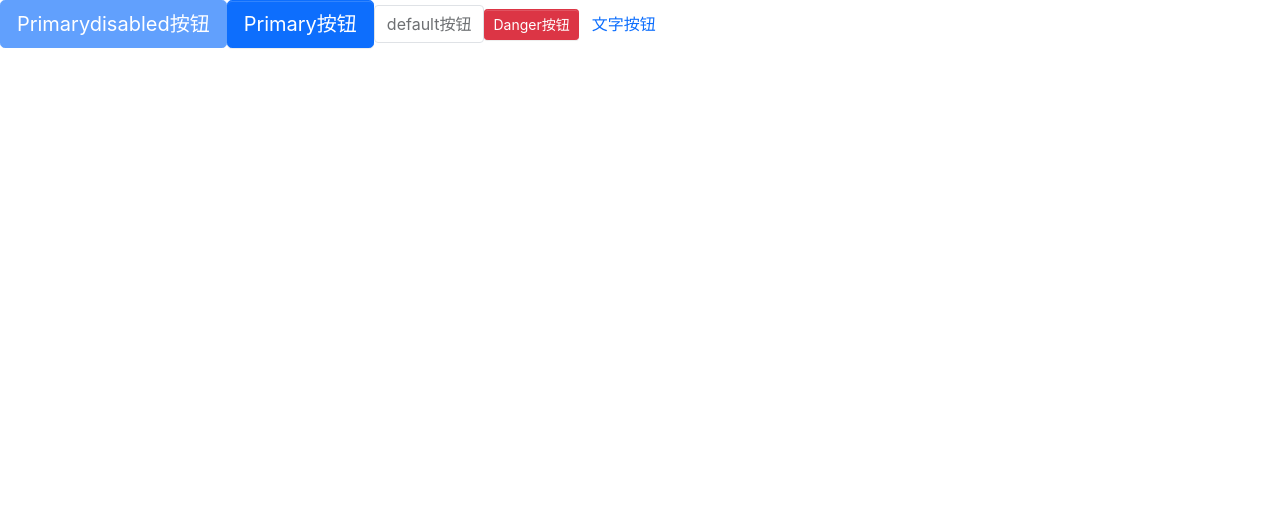
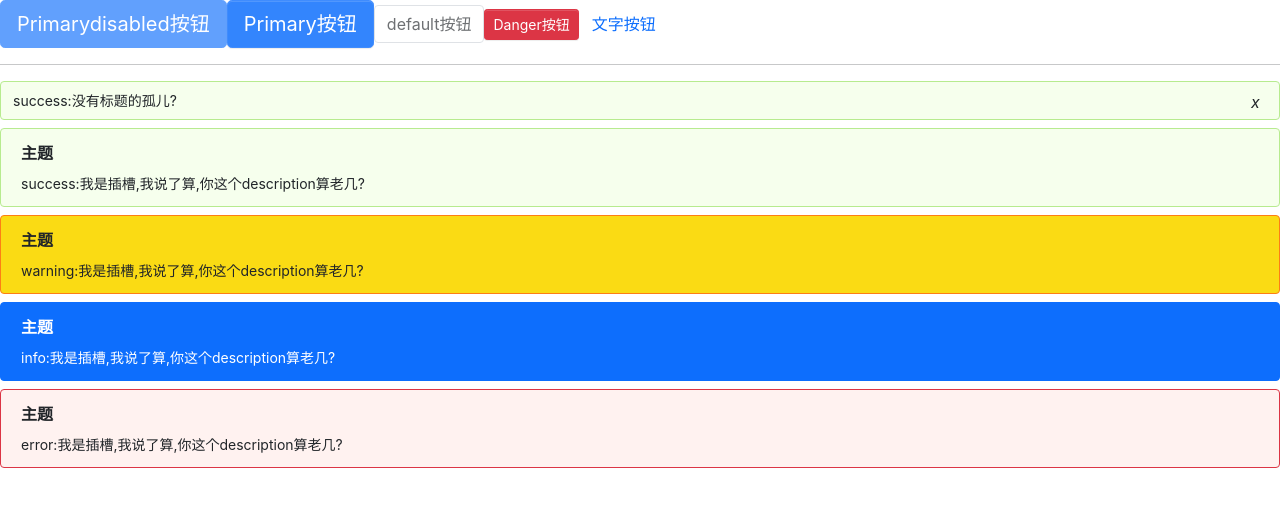
Before and after one commit to Potato-X/ui, a React (Create React App) app: page / in a window 1280 px wide. Shown: the top 506 px of the page. Built offline with nearby package versions, Linux system fonts and the light colour scheme.

Commit message:
add:alert.tsx 组件的编写

```diff
--- a/src/App.tsx
+++ b/src/App.tsx
@@ -1,13 +1,27 @@
 import React from 'react'
 import Button from './components/Button'
 import { ButtonSize, ButtonType } from './components/Button/button'
+import Alert from "./components/Alert/alert"
 const App: React.FC = () => {
+    function clickHandler(event:React.MouseEvent){
+        console.log(event)
+    }
     return (<div>
         <Button btnType="primary" size="large" disabled>Primarydisabled按钮</Button>
-        <Button btnType="primary" size="large">Primary按钮</Button>
+        <Button btnType="primary" size="large" autoFocus>Primary按钮</Button>
         <Button btnType="default" disabled>default按钮</Button>
-        <Button btnType="danger" size="small">Danger按钮</Button>
-        <Button btnType="link" href="javascript:;">文字按钮</Button>
+        <Button btnType="danger" size="small" onClick={clickHandler}>Danger按钮</Button>
+        <Button btnType="link">文字按钮</Button>
+        <hr />
+        <Alert closable type='success' description='这是一个简单的小测试'>success:没有标题的孤儿?</Alert>
+        <div style={{margin:'8px'}}></div>
+        <Alert title='主题' type='success' description='这是一个简单的小测试'>success:我是插槽,我说了算,你这个description算老几?</Alert>
+        <div style={{margin:'8px'}}></div>
+        <Alert title='主题' type='warning' description='这是一个简单的小测试'>warning:我是插槽,我说了算,你这个description算老几?</Alert>
+        <div style={{margin:'8px'}}></div>
+        <Alert title='主题' type='info' description='这是一个简单的小测试'>info:我是插槽,我说了算,你这个description算老几?</Alert>
+        <div style={{margin:'8px'}}></div>
+        <Alert title='主题' type='error' description='这是一个简单的小测试'>error:我是插槽,我说了算,你这个description算老几?</Alert>
     </div>)
 }
 
--- /dev/null
+++ b/src/components/Alert/_style.scss
@@ -0,0 +1,39 @@
+.evil-alert {
+    @include button-size($alert-padding-x, $alert-padding-y, $alert-title-font-size, $alert-border-radius);
+    border-width: $alert-border-width;
+    border-style: solid;
+    position: relative;
+    p{
+        margin: 0;
+    }
+    &-title{
+        display: inline-block;
+        margin-bottom: $alert-margin-bottom;
+        font-size: 16px;
+        font-weight: $alert-title-font-weight;
+    }
+    &-hastitle{
+        padding: 8px 12px;
+    }
+    .icon-close{
+        position: absolute;
+        cursor: pointer;
+        right: 16px;
+        width: 12px;
+        height: 12px;
+        font-size: 16px;
+    }
+}
+.evil-alert-success{
+    @include alert-style($lightback,$lightgreen)
+}
+.evil-alert-warning{
+    @include alert-style($yellow,$orange)
+}
+.evil-alert-info{
+    @include alert-style($blue,$blue);
+    color:#fff;
+}
+.evil-alert-error{
+    @include alert-style(#fff2f0,$red)
+}
--- /dev/null
+++ b/src/components/Alert/alert.tsx
@@ -0,0 +1,40 @@
+import React, { useState } from 'react'
+import classNames from 'classnames'
+type alertType = "success" | "warning" | "info" | "error"
+interface IAlertProps {
+    title: string;
+    type: alertType;
+    description: string;
+    children: React.ReactNode;
+    closable: boolean;
+    close: Function,
+    className: string
+}
+const Alert: React.FC<Partial<IAlertProps>> = (props) => {
+    const [closeState, setCloseState] = useState(false)
+    const { title, className, children, type, description, closable, close } = props
+    const classes = classNames('evil-alert', className, {
+        [`evil-alert-${type}`]: true,
+        [`evil-alert-hastitle`]: !title
+    })
+    function closeHandler(event: React.MouseEvent) {
+        setCloseState(true);
+    }
+    return (
+        <>
+            {
+               !closeState&&<div className={classes}>
+                    {closable && <i className='icon-close' onClick={closeHandler}>x</i>}
+                    {title && <span className='evil-alert-title'>{title}</span>}
+                    <p>{children || description}</p>
+                </div>
+            }
+        </>
+    )
+}
+
+Alert.defaultProps = {
+    type: 'info'
+}
+
+export default Alert
--- /dev/null
+++ b/src/components/Alert/index.tsx
@@ -0,0 +1,2 @@
+import Alert from './alert'
+export default Alert
--- a/src/components/Button/button.tsx
+++ b/src/components/Button/button.tsx
@@ -13,7 +13,7 @@ interface IBaseButtonProps {
 }
 type NativeButtonProps = IBaseButtonProps & React.ButtonHTMLAttributes<HTMLElement> //获取button所有的原生属性
 type AnchorButtonProps = IBaseButtonProps & React.AnchorHTMLAttributes<HTMLElement> //获取a标签所有的原生属性
-export type ButtonProps = NativeButtonProps & AnchorButtonProps
+export type ButtonProps = Partial<NativeButtonProps & AnchorButtonProps>
 const Button: React.FC<ButtonProps> = (props) => {
     const {
         btnType,
@@ -21,19 +21,19 @@ const Button: React.FC<ButtonProps> = (props) => {
         size,
         children,
         className,
-        href
+        href,
+        ...restProps
     } = props
 
-    const classes = classNames('btn', {
-        className,
+    const classes = classNames('btn', className, {
         [`btn-${size == 'large' ? 'lg' : 'sm'}`]: !!size,
         [`btn-${btnType}`]: !!btnType,
         'disabled': (btnType == "link") && disabled
     })
-    if (btnType === "link" && href) {
-        return (<a className={classes} href={href}>{children}</a>)
+    if (btnType === "link") {
+        return (<a className={classes} href={href||"#!"} {...restProps}>{children}</a>)
     } else {
-        return (<button className={classes} disabled={disabled}>{children}</button>)
+        return (<button className={classes} disabled={disabled} {...restProps}>{children}</button>)
     }
 }
 
--- a/src/styles/_mixin.scss
+++ b/src/styles/_mixin.scss
@@ -30,3 +30,8 @@
         border-color: $border;
     }
 }
+
+@mixin alert-style($alert-background-color,$border-color){
+    background-color: $alert-background-color;
+    border-color: $border-color;
+}
--- a/src/styles/_variable.scss
+++ b/src/styles/_variable.scss
@@ -20,6 +20,8 @@ $yellow:  #fadb14 !default;
 $green:   #52c41a !default;
 $teal:    #20c997 !default;
 $cyan:    #17a2b8 !default;
+$lightgreen: #b7eb8f!default;
+$lightback: #f6ffed !default;
 
 $primary:       $blue !default;
 $secondary:     $gray-600 !default;
@@ -288,12 +290,14 @@ $progress-bar-transition:           width .6s ease !default;
 
 $alert-padding-y:                   .75rem !default;
 $alert-padding-x:                   1.25rem !default;
-$alert-margin-bottom:               1rem !default;
+$alert-margin-bottom:               .5rem !default;
 $alert-border-radius:               $border-radius !default;
 $alert-title-font-weight:           $font-weight-bold !default;
+$alert-title-font-size:             $font-size-sm !default;
 $alert-border-width:                $border-width !default;
 $alert-description-font-size:       $font-size-sm !default;
 $alert-description-top-margin:      .3rem !default;
+
 
 // Navs
 
--- a/src/styles/index.scss
+++ b/src/styles/index.scss
@@ -1,4 +1,5 @@
 @import "variable";
 @import "reboot";
 @import "mixin";
-@import "../components/Button/style"
+@import "../components/Button/style";
+@import "../components/Alert/style"
```
